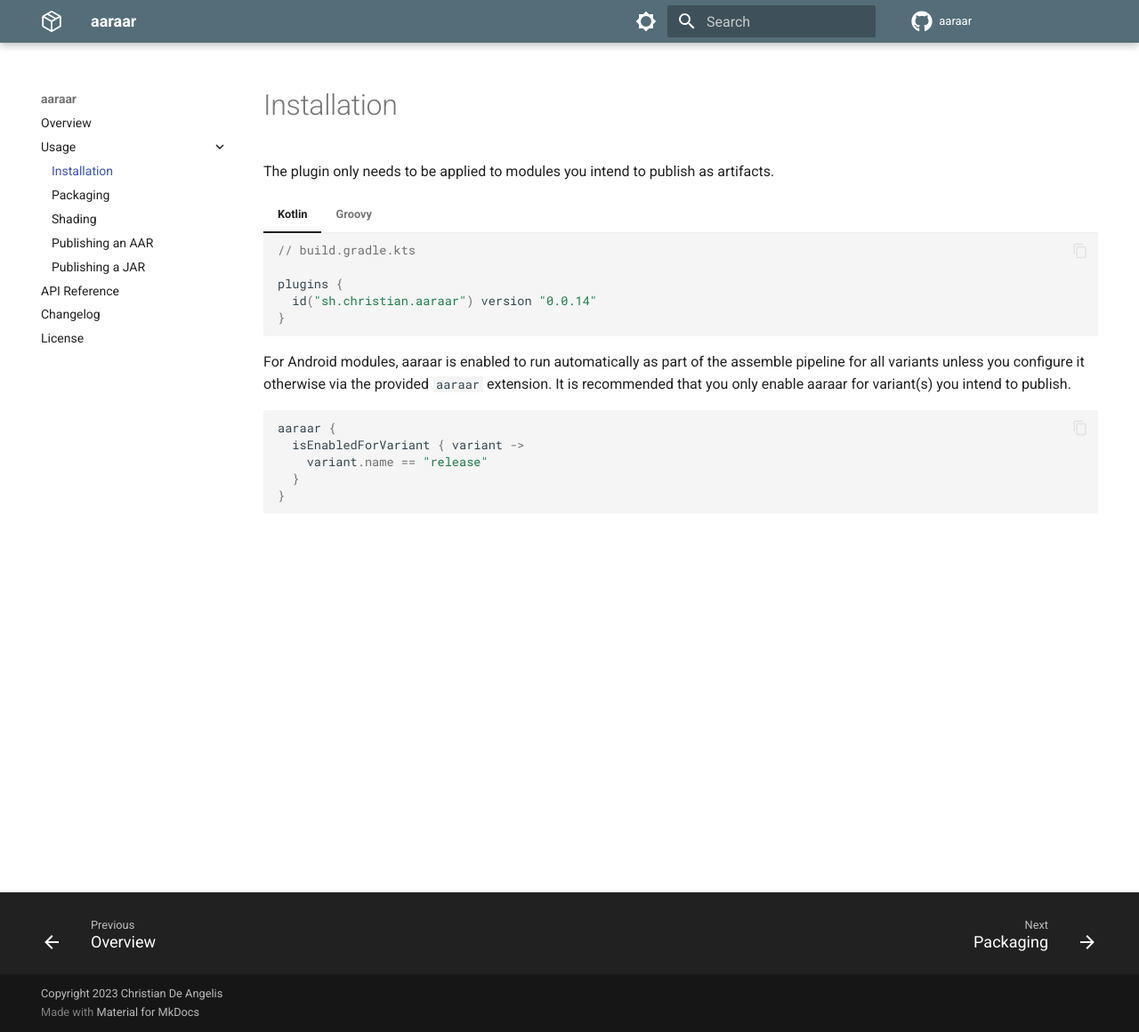
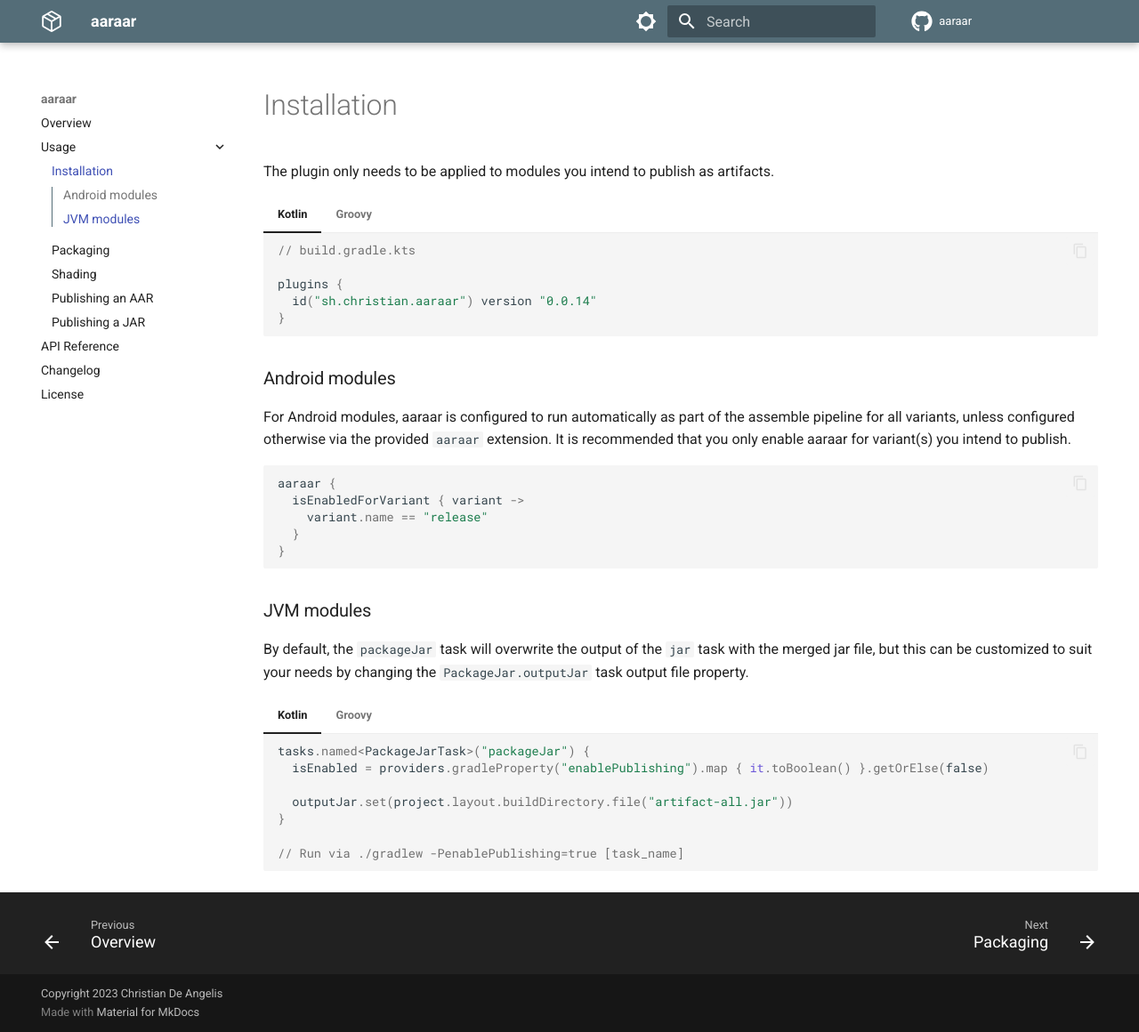
Before and after one commit to christiandeange/aaraar, an MkDocs documentation site: the page built from docs/installation.md, in a window 1280 px wide and 1160 px high. Shown: the whole window at 89% size. Built offline with MkDocs 1.6.1 and Material for MkDocs 9.7.7, drawn with Linux system fonts in a browser that asks for light colours; comment, search, counter and statistics services are not loaded.

Commit message:
Small documentation updates for JVM modules.

````diff
--- a/docs/installation.md
+++ b/docs/installation.md
@@ -20,8 +20,10 @@ The plugin only needs to be applied to modules you intend to publish as artifact
     }
     ```
 
-For Android modules, aaraar is enabled to run automatically as part of the assemble pipeline for all variants unless you
-configure it otherwise via the provided `aaraar` extension. It is recommended that you only enable aaraar for variant(s)
+### Android modules
+
+For Android modules, aaraar is configured to run automatically as part of the assemble pipeline for all variants, unless
+configured otherwise via the provided `aaraar` extension. It is recommended that you only enable aaraar for variant(s)
 you intend to publish.
 
 ```kotlin
@@ -31,3 +33,32 @@ aaraar {
   }
 }
 ```
+
+### JVM modules
+
+By default, the `packageJar` task will overwrite the output of the `jar` task with the merged jar file, but this can
+be customized to suit your needs by changing the `PackageJar.outputJar` task output file property.
+
+=== "Kotlin"
+
+    ```kotlin
+    tasks.named<PackageJarTask>("packageJar") {
+      isEnabled = providers.gradleProperty("enablePublishing").map { it.toBoolean() }.getOrElse(false)
+
+      outputJar.set(project.layout.buildDirectory.file("artifact-all.jar"))
+    }
+
+    // Run via ./gradlew -PenablePublishing=true [task_name]
+    ```
+
+=== "Groovy"
+
+    ```groovy
+    tasks.named("packageJar", PackageJarTask) {
+      setEnabled(providers.gradleProperty("enablePublishing").map { it.toBoolean() }.getOrElse(false))
+
+      outputJar = project.layout.buildDirectory.file("artifact-all.jar")
+    }
+
+    // Run via ./gradlew -PenablePublishing=true [task_name]
+    ```
````
Also changed, not shown: docs/index.md (+1 -1 lines), docs/publishing-jar.md (+1 -1 lines).
